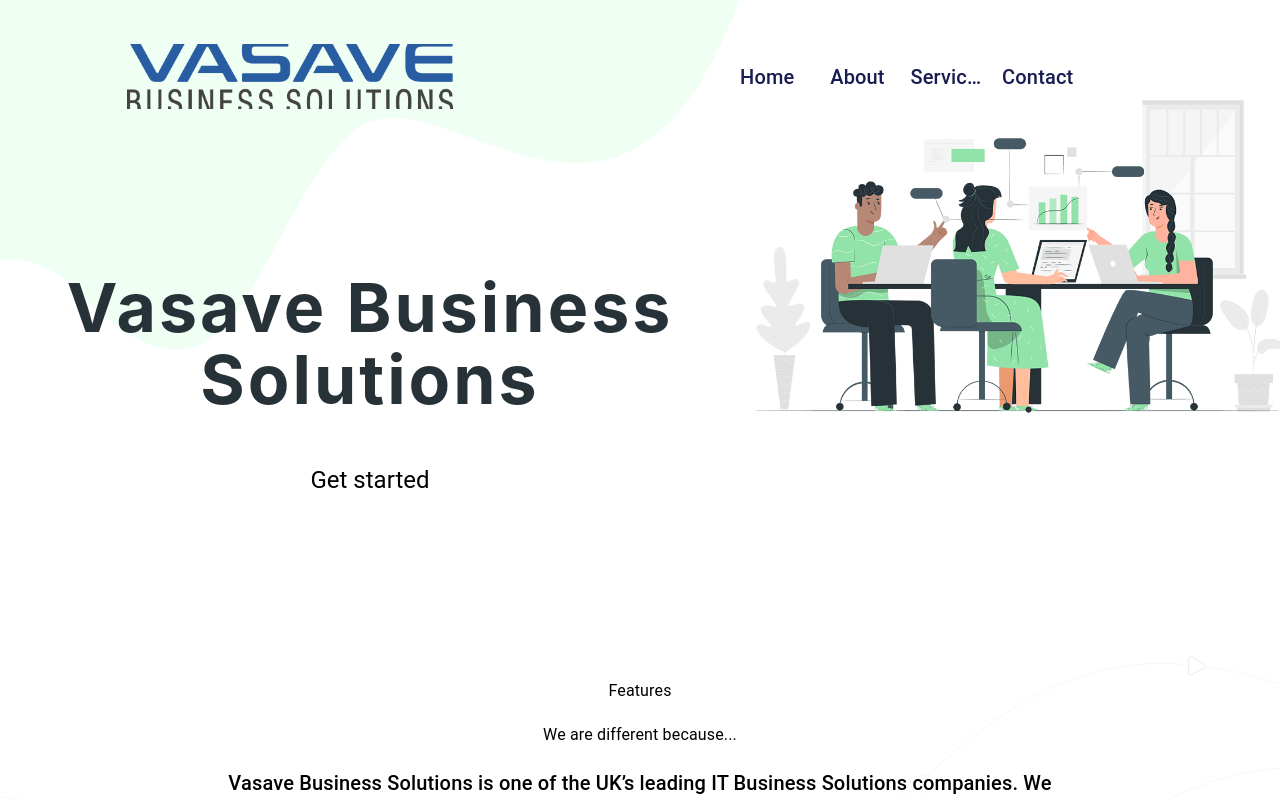
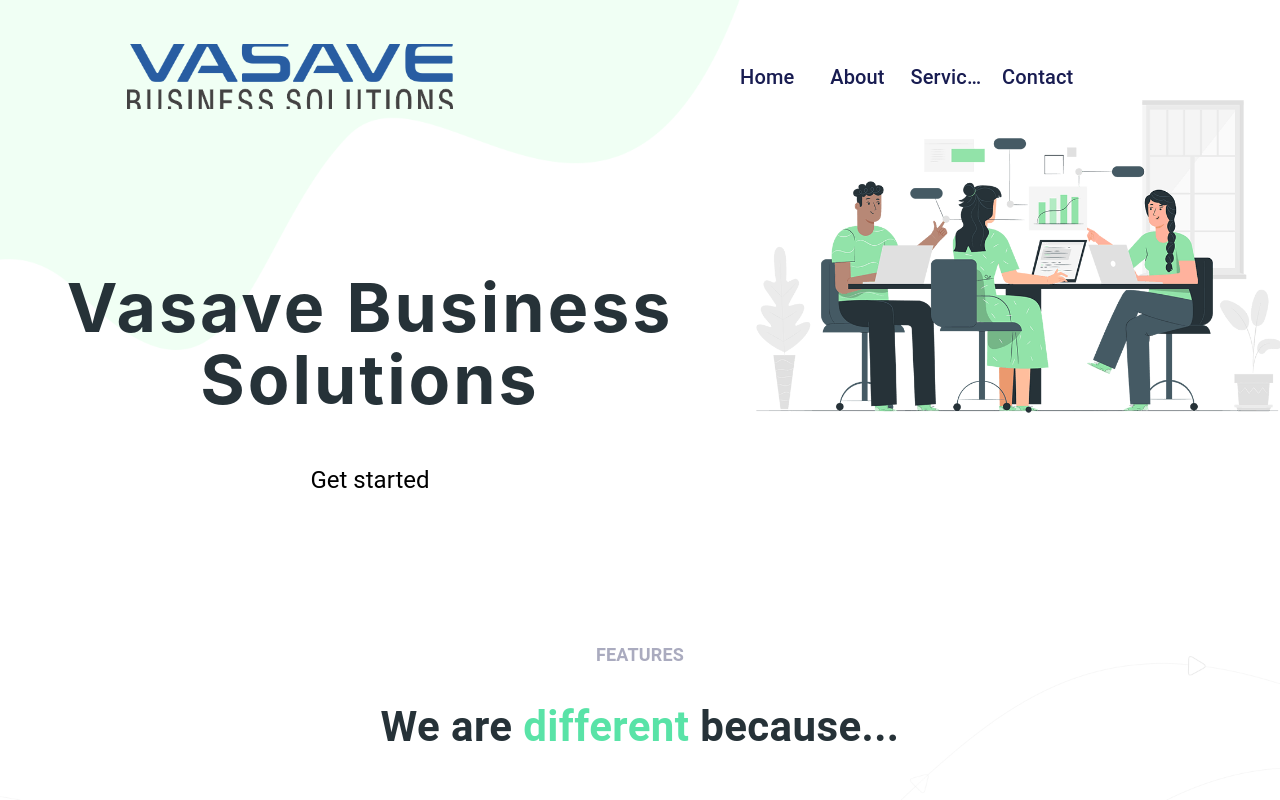
Before and after one commit to poojan411/vasave, a React (Create React App) app: page / in a window 1280 px wide. Shown: the top 800 px of the page. Built offline with nearby package versions, Linux system fonts and the light colour scheme.

Commit message:
bug fixes and design issues solved

```diff
--- a/src/screens/Home.js
+++ b/src/screens/Home.js
@@ -77,13 +77,23 @@
         >
           <Grid container justifyContent="center">
             <Grid item lg={8} style={{ marginTop: "20px" }}>
-              <Typography>Features</Typography>
+              <Typography className="contentTitle1">Features</Typography>
             </Grid>
             <Grid item lg={8} style={{ marginTop: "20px" }}>
-              <Typography>We are different because...</Typography>
+              <Typography className="contentTitle2">
+                We are <span style={{ color: "#59e3a7" }}>different</span>{" "}
+                because...
+              </Typography>
             </Grid>
             <Grid item lg={8} style={{ marginTop: "20px" }}>
-              <Typography variant="h6" textAlign="center">
+              <Typography
+                className="contentTitle3"
+                variant="h6"
+                textAlign="center"
+                style={{
+                  marginBottom: "20px",
+                }}
+              >
                 Vasave Business Solutions is one of the UK’s leading IT Business
                 Solutions companies. We have been providing extensive services
                 since 2012. Our aim is to expand and evolve, while maintaining
--- a/src/styles/homestyles.css
+++ b/src/styles/homestyles.css
@@ -24,3 +24,23 @@
     background-repeat: no-repeat;
     background-size: contain;
 }
+.contentTitle1{
+    font-family: "Open Sans",sans-serif;
+    color: #aaabbf;
+    display: block;
+    font-weight: 600 !important;
+    text-transform: uppercase;
+    line-height: 2.777 !important;
+    margin-bottom: 0.125rem !important;
+    font-size: 18px !important;
+}
+.contentTitle2{
+    color: #263238;
+    font-weight: 700 !important;
+    line-height: 1.19 !important;
+    font-size: 42px !important;
+    margin-bottom: 1.6rem !important;
+}
+.contentTitle3{
+
+}
```
